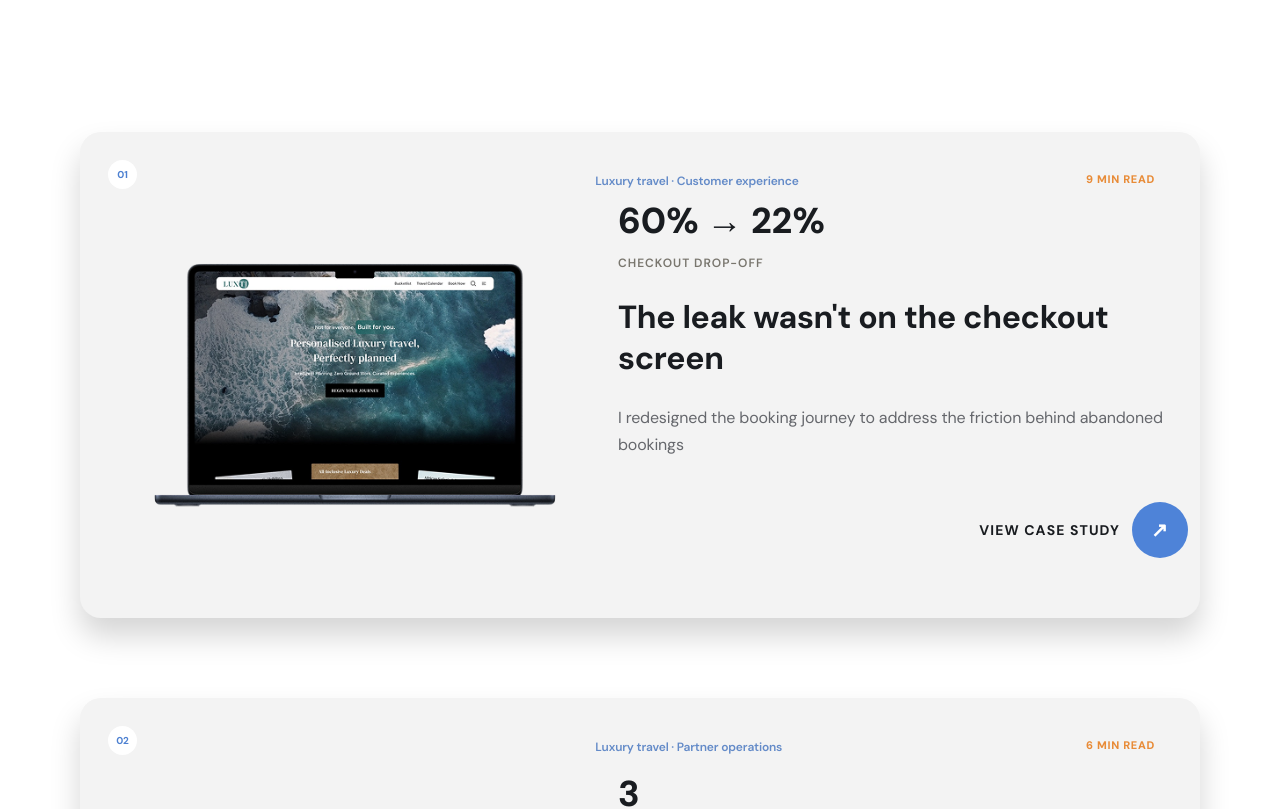
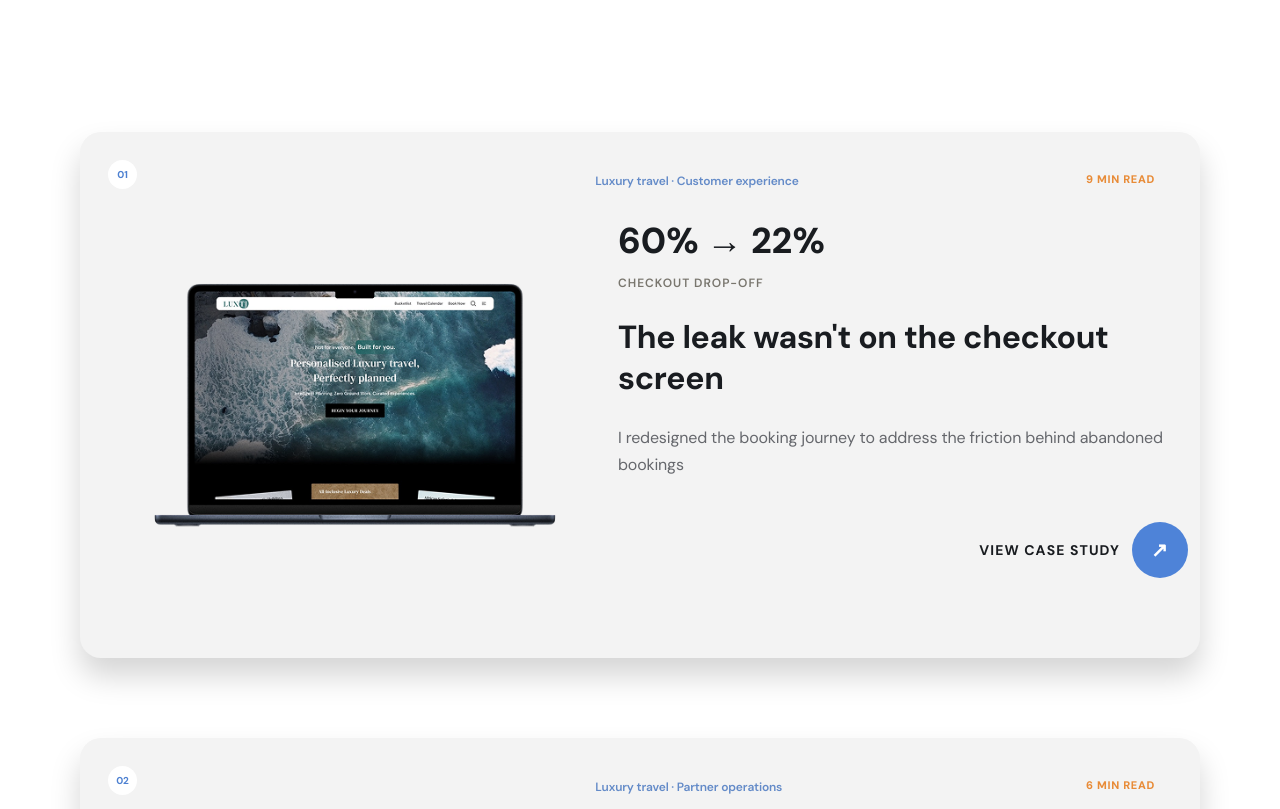
Before and after one commit to Akshayux/akshay-portfolio, a Next.js app: page / in a window 1280 px wide. Shown: the part 1000-1809 px from the top of the page. Built offline with nearby package versions, Linux system fonts and the light colour scheme.

Commit message:
Increase card padding and height to better utilize vertical space

```diff
--- a/app/refinements-creative.css
+++ b/app/refinements-creative.css
@@ -596,11 +596,11 @@
   align-items: center;
   background: #f3f3f3;
   border-radius: 21px;
-  padding: 60px 60px;
+  padding: 80px 60px;
   transition: all 0.3s ease;
   cursor: pointer;
   box-shadow: 0 18px 30px rgba(0, 0, 0, 0.17);
-  min-height: 380px;
+  min-height: 440px;
   margin-bottom: 80px;
 }
 
```
